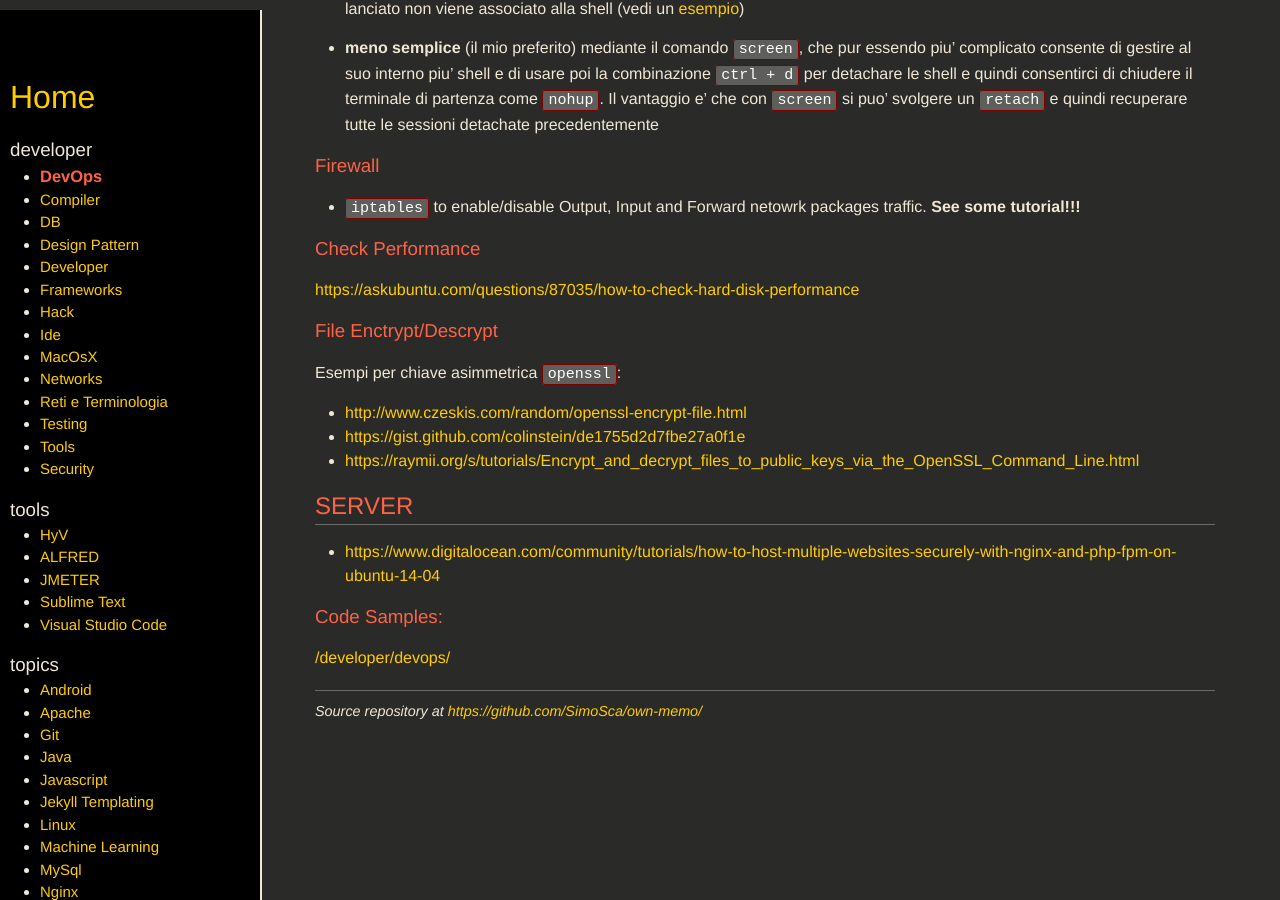
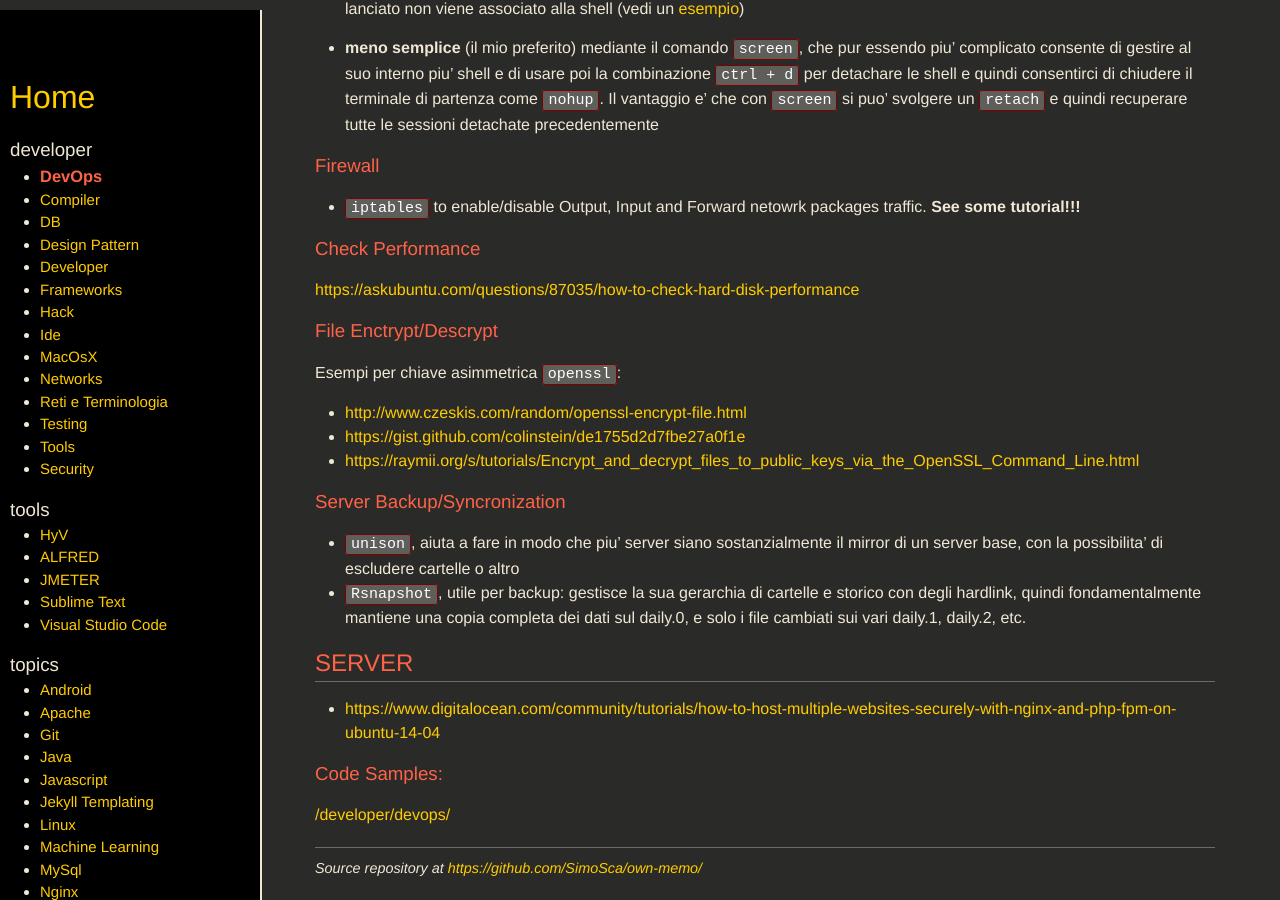
Before and after one commit to SimoSca/own-memo, a Jekyll site: the page built from _pages/developer/DevOps.md, in a window 1280 px wide and 900 px high, scrolled down 2575 px. Built offline with Jekyll 4.4.1, drawn with Linux system fonts in a browser that asks for light colours; nearby versions of some CDN libraries.

Commit message:
[new] aggiunti strumenti per backup/sincronizzazione

```diff
--- a/_pages/developer/DevOps.md
+++ b/_pages/developer/DevOps.md
@@ -157,6 +157,11 @@ Esempi per chiave asimmetrica `openssl`:
 - [https://raymii.org/s/tutorials/Encrypt_and_decrypt_files_to_public_keys_via_the_OpenSSL_Command_Line.html](https://raymii.org/s/tutorials/Encrypt_and_decrypt_files_to_public_keys_via_the_OpenSSL_Command_Line.html)
 
 
+### Server Backup/Syncronization
+
+- `unison`, aiuta a fare in modo che piu' server siano sostanzialmente il mirror di un server base, con la possibilita' di escludere cartelle o altro
+- `Rsnapshot`, utile per backup: gestisce la sua gerarchia di cartelle e storico con degli hardlink, quindi fondamentalmente mantiene una copia completa dei dati sul daily.0, e solo i file cambiati sui vari daily.1, daily.2, etc.
+
 
 SERVER
 ------
```
